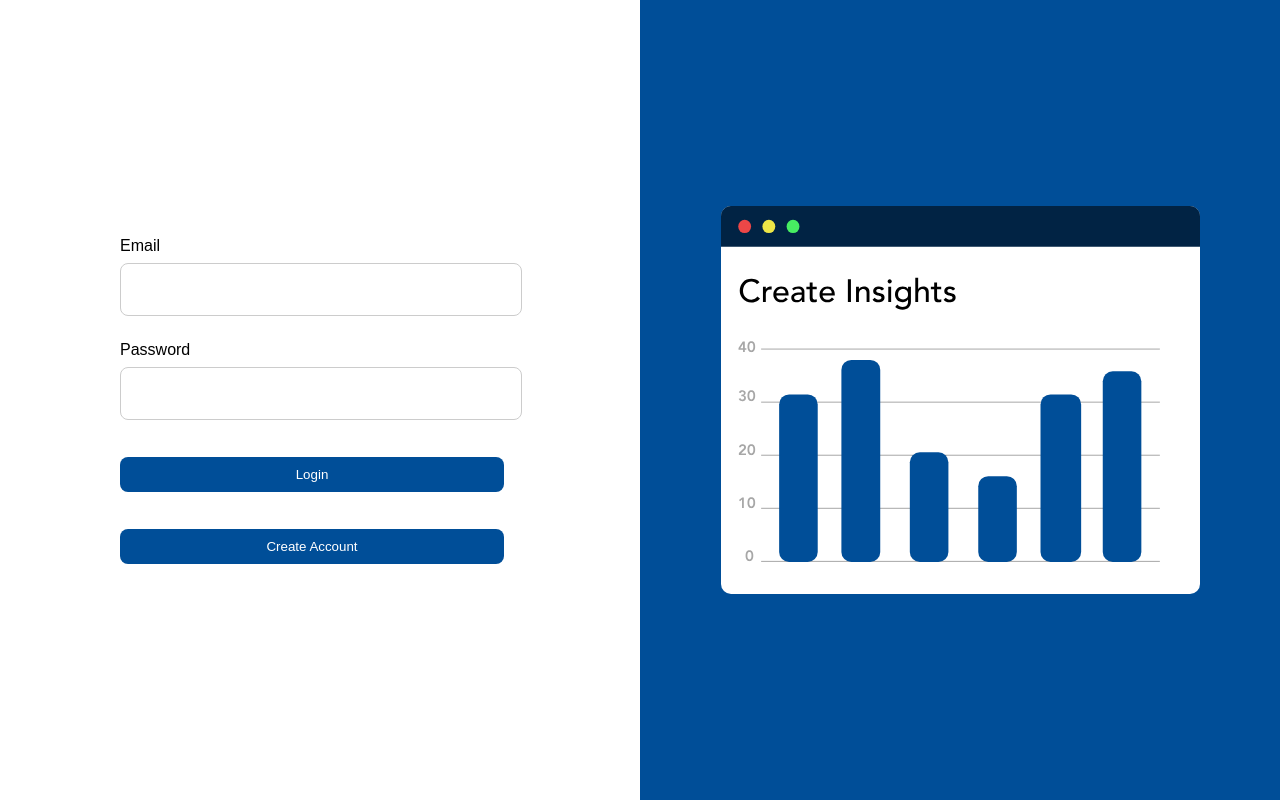
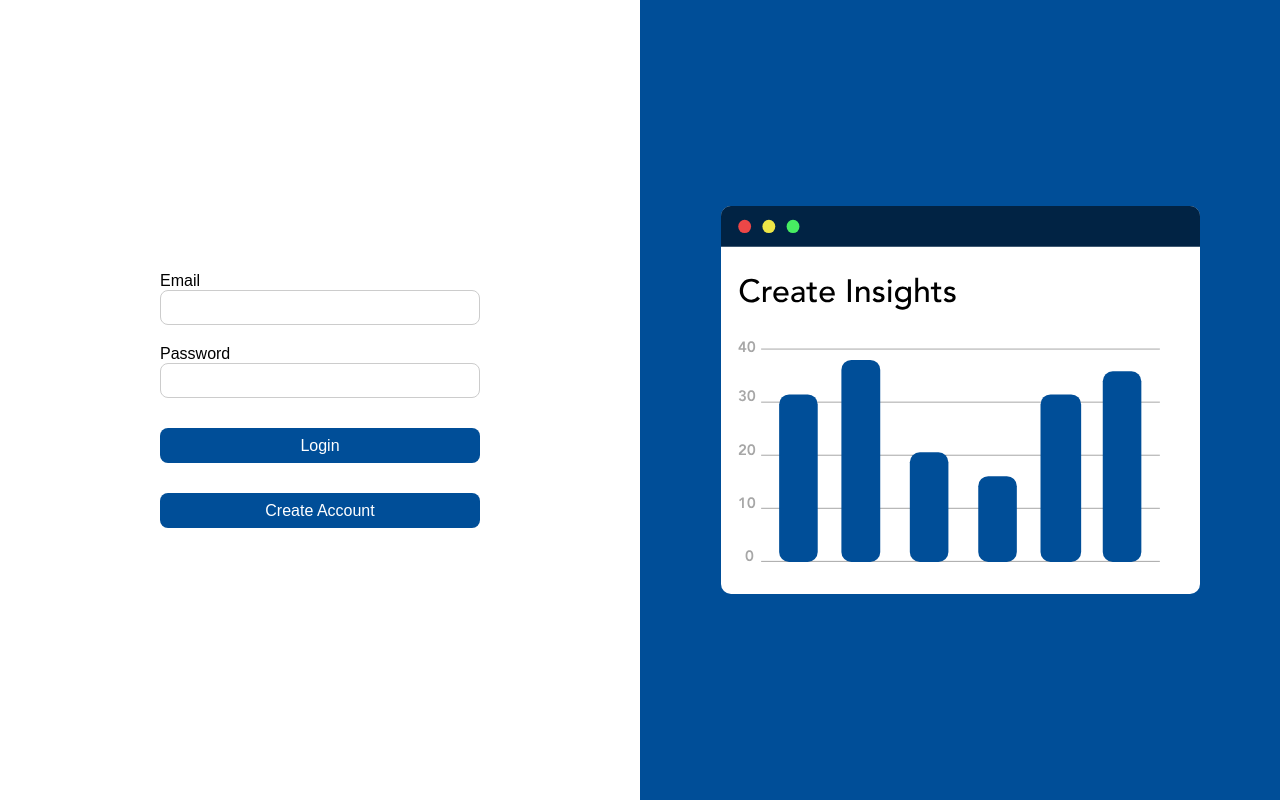
Before and after one commit to Pmcslarrow/SportZen, a React (Create React App) app in the folder client/: page / in a window 1280 px wide. Built offline with nearby package versions, Linux system fonts and the light colour scheme.

Commit message:
Email Verification

```diff
--- a/client/src/views/CreateAccount.jsx
+++ b/client/src/views/CreateAccount.jsx
@@ -1,7 +1,7 @@
 import React, { useEffect, useState } from 'react';
 import { useHistory } from 'react-router-dom';
 import { auth } from "../config/firebase"
-import { createUserWithEmailAndPassword, signOut } from 'firebase/auth'
+import { createUserWithEmailAndPassword, signOut, sendEmailVerification } from 'firebase/auth'
 
 import './login.css';
 
@@ -17,20 +17,24 @@ function CreateAccount({ setAuthenticationStatus }) {
             setAuthenticationStatus(false)
       }, [])
 
-
-      console.log(auth?.currentUser?.email)
-
       const handleSubmit = async (e) => {
         e.preventDefault()
         try {
           if (!email.endsWith("willamette.edu")) {
-            setMessage("Email does not belong to willamette.edu")
+            setMessage("Email does not belong to willamette.edu");
+            setError(true);
+          } else {
+            const userCredential = await createUserWithEmailAndPassword(auth, email, password);
+
+            // Send email verification
+            await sendEmailVerification(userCredential.user);
+            setMessage("Please verify your email.")
             setError(true)
-            console.log("Email doesn't end with willamette.edu")
-          } else {
-            await createUserWithEmailAndPassword(auth, email, password)
-            setAuthenticationStatus(true)
-            history.push("/dashboard")
+
+            // Redirect to login page after 5 seconds
+            setTimeout(() => {
+              history.push("/"); // Change "/login" to your actual login page route
+            }, 5000);
           }
         } catch(err) {
           console.log(err)
@@ -40,11 +44,11 @@ function CreateAccount({ setAuthenticationStatus }) {
           switch (errorCode) {
             case "auth/email-already-in-use":
                   setMessage("Email is already in use. Please choose another email.")
-                  console.log("Email error")
+                  //console.log("Email error")
                   break;
             case "auth/weak-password":
                   setMessage("Password is too weak. Please choose a stronger password.")
-                  console.log("Password error")
+                  //console.log("Password error")
                   break;
             default:
                   console.log("Error")
@@ -100,7 +104,7 @@ function CreateAccount({ setAuthenticationStatus }) {
           </span>
 
           <span>
-            <button onClick={loginPage}>Already have an account?</button>
+            <input type="button" value="Already have an account?" onClick={loginPage} />
           </span>
 
           {errorStatus && <p> {errorMessage} </p>}
--- a/client/src/views/Dashboard.jsx
+++ b/client/src/views/Dashboard.jsx
@@ -7,6 +7,10 @@ import { auth } from '../config/firebase';
 const Dashboard = ({setAuthenticationStatus}) => {
   const history = useHistory();
 
+
+  useEffect(() => {
+    console.log(auth?.currentUser)
+  })
 
   const logout = async () => {
     try {
@@ -20,6 +24,7 @@ const Dashboard = ({setAuthenticationStatus}) => {
   const survey = async () => {
     history.push("/survey")
   }
+
 
   return (
     <div className="dashboard-container">
--- a/client/src/views/LoginPage.jsx
+++ b/client/src/views/LoginPage.jsx
@@ -9,20 +9,29 @@ function LoginPage({ setAuthenticationStatus }) {
       const history = useHistory();
       const [email, setEmail] = useState('');
       const [password, setPassword] = useState('');
+      const [errorStatus, setError] = useState(false)
+      const [errorMessage, setMessage] = useState('')
 
       useEffect(() => {
         logout()
         setAuthenticationStatus(false)
       }, [])
 
-      console.log(auth?.currentUser?.email)
+      //console.log(auth?.currentUser?.email)
+      console.log(auth?.currentUser)
 
       const handleSubmit = async (e) => {
         e.preventDefault()
         try {
-          await signInWithEmailAndPassword(auth, email, password)
-          setAuthenticationStatus(true)
-          history.push("/dashboard")
+          const userCredential = await signInWithEmailAndPassword(auth, email, password);
+
+          if (userCredential.user.emailVerified) {
+            setAuthenticationStatus(true);
+            history.push("/dashboard");
+          } else {
+            setMessage("Please verify your email before logging in.");
+            setError(true);
+          }
         } catch(err) {
           console.log(err)
         }
@@ -73,9 +82,10 @@ function LoginPage({ setAuthenticationStatus }) {
           </span>
 
           <span>
-            <button onClick={createAccount}>Create Account</button>
+            <input type="button" value="Create Account" onClick={createAccount} />
           </span>
 
+          {errorStatus && <p> {errorMessage} </p>}
         </form>
       </div>
 
--- a/client/src/views/dashboard.css
+++ b/client/src/views/dashboard.css
@@ -12,9 +12,10 @@
 .navigation-bar {
       display: flex;
       flex-direction: column;
-      width: 15%;
-      background-color: #f5f5f5;
-      padding: 20px;
+      width: 12%;
+      min-width: 150px;
+      background-color:#FFFDFA;
+      padding: 15px;
       justify-content: space-between;
 }
 
@@ -50,7 +51,7 @@
       display: flex;
       align-items: center;
       justify-content: center;
-      background-color: #f5f5f5;
+      background-color: #FFFDFA;
 }
 
 .grid-container {
--- a/client/src/views/login.css
+++ b/client/src/views/login.css
@@ -1,3 +1,4 @@
+/* BASE */
 :root {
       --background-blue: #004E98;
       --font-family: "Avenir", sans-serif;;
@@ -9,6 +10,8 @@
       padding: 0;
       font-family: var(--font-family);
 }
+
+/* FLEXBOX */
 
 .flex-container {
       display: flex;
@@ -39,34 +42,33 @@ form {
       flex-direction: column;
       max-width: 400px;
       margin: 0 auto;
-      gap: 25px;
+      gap: 20px;
 }
 
-label {
-      margin-bottom: 8px;
-}
+label { margin-bottom: 8px; }
+input { display: block; width: 30vw; }
+input, label { font-size: 16px; }
 
+/* Styling the input box sizing to be the same */
 input[type="text"],
 input[type="email"],
 input[type="password"],
 input[type="submit"] ,
+input[type="button"],
 button {
-      width: 30vw;
-      max-width: 35vw;
+      width: 25vw;
+      box-sizing: border-box;
       height: 35px;
       border-radius: 8px;
       padding: 8px;
       border: 1px solid #ccc;
 }
 
-input[type="submit"], button {
+/* Styling the bottom two buttons */
+input[type="submit"], input[type="button"] {
       color: white;
       background-color: var(--background-blue);
       border: none;
       cursor: pointer;
-      margin-top: 12px;
+      margin-top: 10px;
 }
-
-input, label,span {
-      display:block;
-}
```
